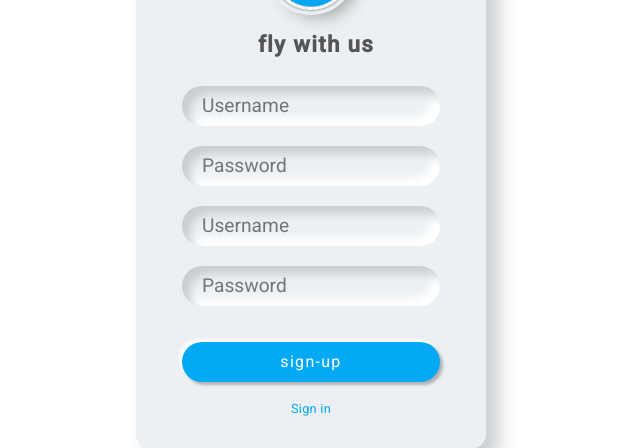
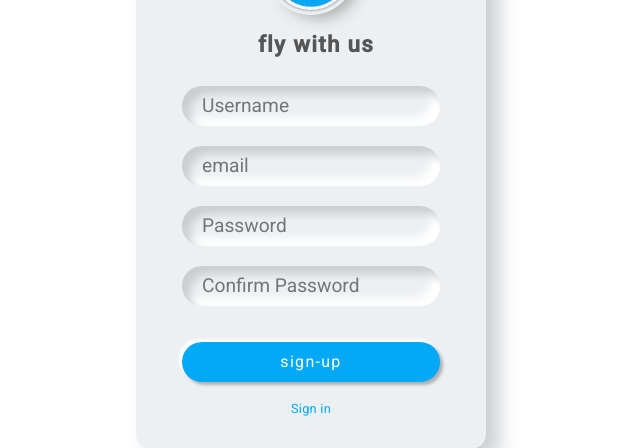
Before and after one commit to abdellatifouldelmaallem/FlyBook, an Angular app: page /sign-up in a window 1280 px wide. Shown: the part 190-638 px from the top of the page, without its empty margins (329-969 px from the left). Built offline with nearby package versions, Linux system fonts and the light colour scheme; what highcharts-angular would draw is missing.

Commit message:
add reactive form for sign-up form

```diff
--- a/src/app/front_office/sign-up/sign-up.component.html
+++ b/src/app/front_office/sign-up/sign-up.component.html
@@ -5,22 +5,22 @@
     <div class="text-center mt-4 name">
         fly with us
     </div>
-    <form class="p-3 mt-3">
+    <form class="p-3 mt-3" [formGroup]="signUpForm" (ngSubmit)="onSubmit()">
         <div class="form-field d-flex align-items-center">
             <span class="far fa-user"></span>
-            <input type="text" name="userName" id="userName" placeholder="Username">
+            <input type="text" formControlName="userName" name="userName" id="userName" placeholder="Username">
+        </div>
+        <div class="form-field d-flex align-items-center">
+            <span class="far fa-user"></span>
+            <input type="text" formControlName="email" name="email" id="email" placeholder="email">
         </div>
         <div class="form-field d-flex align-items-center">
             <span class="fas fa-key"></span>
-            <input type="password" name="password" id="pwd" placeholder="Password">
-        </div>
-        <div class="form-field d-flex align-items-center">
-            <span class="far fa-user"></span>
-            <input type="text" name="userName" id="userName" placeholder="Username">
+            <input type="password" formControlName="password" name="password" id="pwd" placeholder="Password" >
         </div>
         <div class="form-field d-flex align-items-center">
             <span class="fas fa-key"></span>
-            <input type="password" name="password" id="pwd" placeholder="Password">
+            <input type="password" formControlName="confirmPassword" name="Cpassword" id="Cpwd" placeholder="Confirm Password">
         </div>
         <button class="btn mt-3">sign-up</button>
     </form>
--- a/src/app/front_office/sign-up/sign-up.component.ts
+++ b/src/app/front_office/sign-up/sign-up.component.ts
@@ -1,10 +1,41 @@
-import { Component } from '@angular/core';
+import { Component, OnInit } from '@angular/core';
+import { FormBuilder, FormGroup, Validators } from '@angular/forms';
+import { MustMatch } from '../_helper/must-match-validator';
 
 @Component({
   selector: 'app-sign-up',
   templateUrl: './sign-up.component.html',
   styleUrls: ['./sign-up.component.css']
 })
-export class SignUpComponent {
+export class SignUpComponent implements OnInit {
+
+  signUpForm: FormGroup = new FormGroup({});
+  submitted = false;
+
+  constructor(private formBuilder: FormBuilder) { }
+
+  ngOnInit(){
+    this.signUpForm = this.formBuilder.group({
+      userName: ['', Validators.required],
+      email: ['', [Validators.required, Validators.email]],
+      password: ['', [Validators.required, Validators.minLength(4)]],
+      confirmPassword: ['', Validators.required],
+    }, {
+      validator: MustMatch('password', 'confirmPassword')
+    });
+  }
+
+  get f() { return this.signUpForm.controls; }
+
+
+  onSubmit(){
+    this.submitted = true;
+
+    if (this.signUpForm.invalid) {
+        return;
+    }
+
+    alert('SUCCESS!! :-)\n\n' + JSON.stringify(this.signUpForm.value, null, 4));
+  }
 
 }
```
